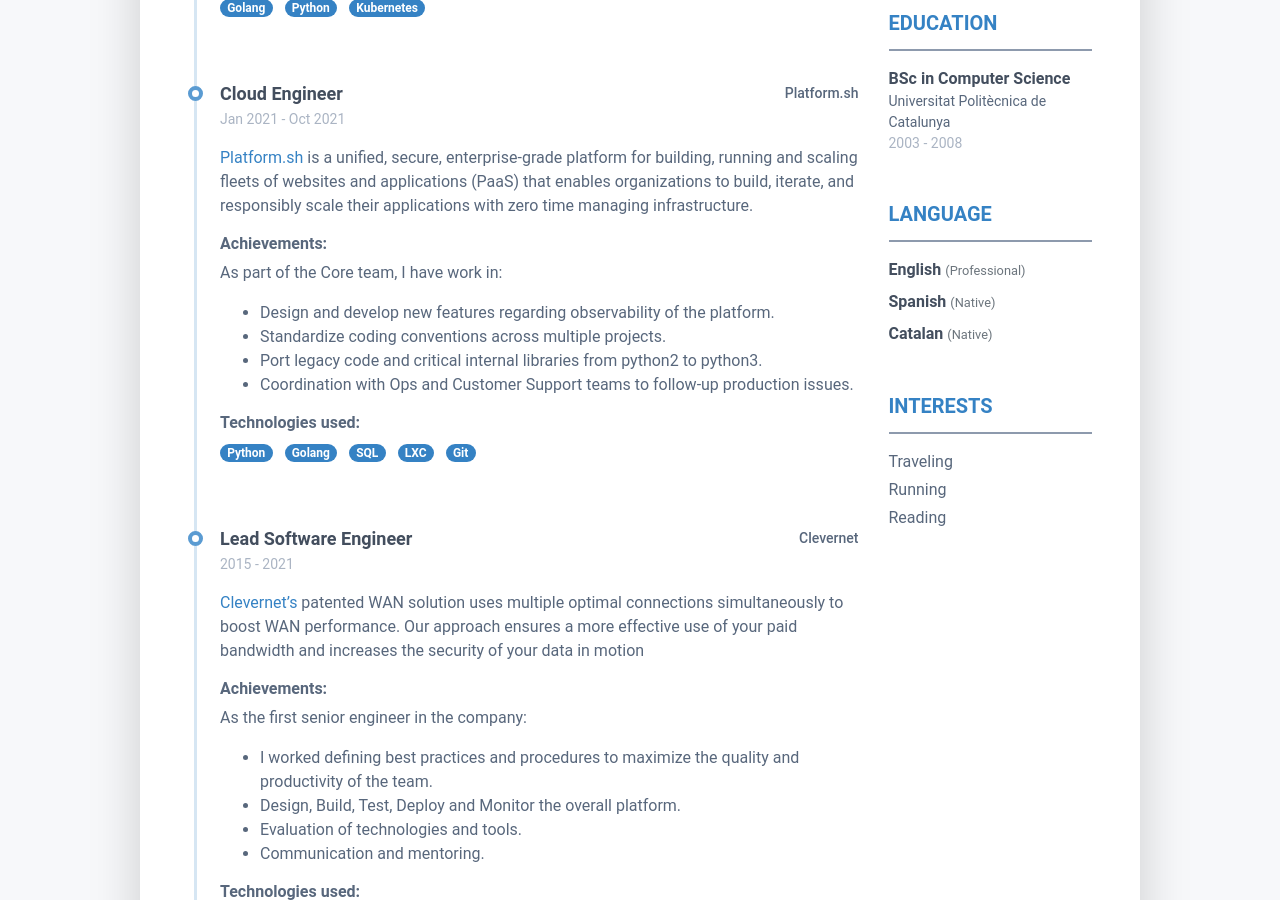
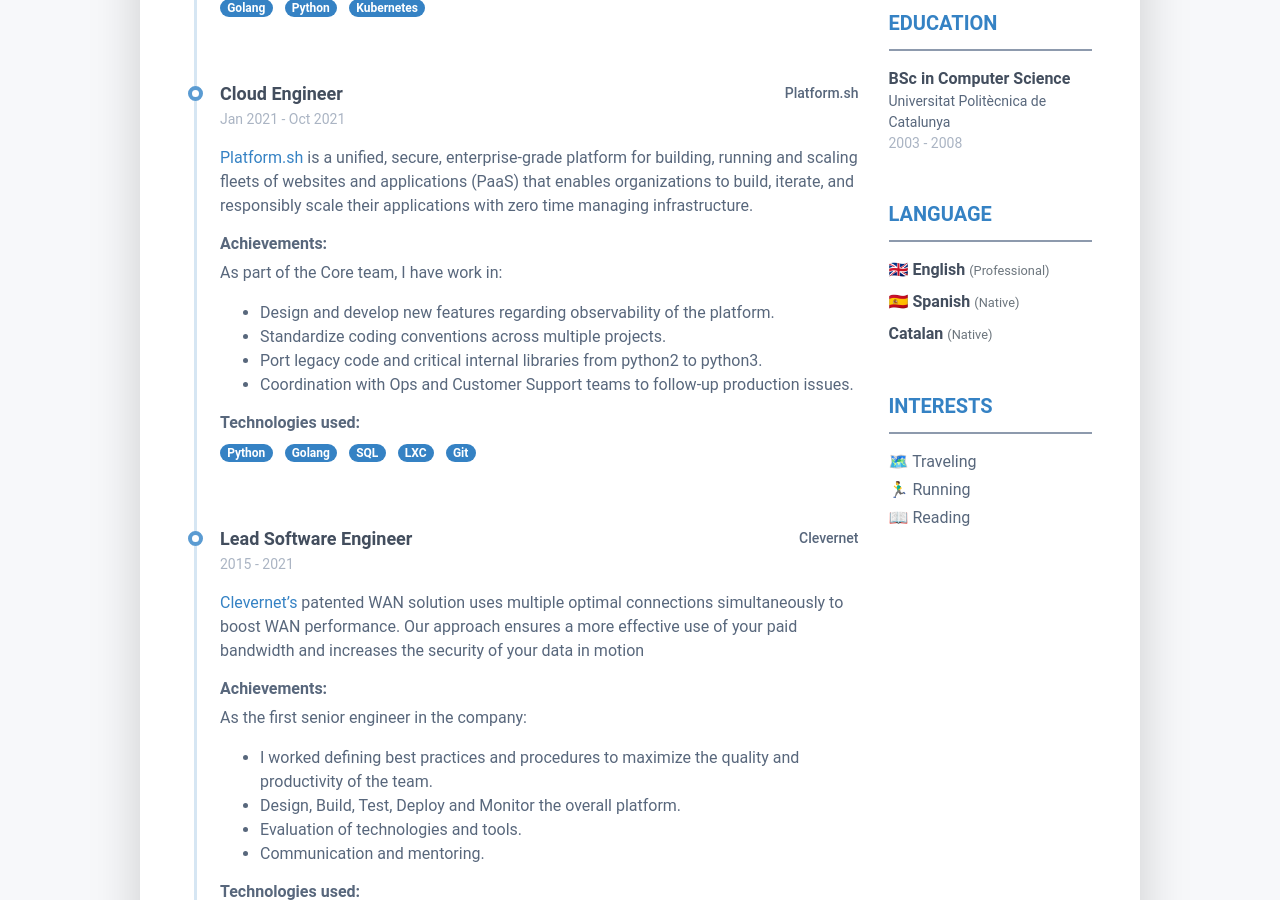
Before and after one commit to robertobarreda/robertobarreda.github.io, a Jekyll site: the page built from index.markdown, in a window 1280 px wide and 900 px high, scrolled down 916 px. Built offline with Jekyll 4.4.1, drawn with Linux system fonts in a browser that asks for light colours.

Commit message:
Add emojis

```diff
--- a/_data/data.yml
+++ b/_data/data.yml
@@ -12,17 +12,17 @@
   twitter: "@roberto_barreda"
 
 languages:
-  - idiom: English
+  - idiom: 🇬🇧 English
     level: Professional
-  - idiom: Spanish
+  - idiom: 🇪🇦 Spanish
     level: Native
   - idiom: Catalan
     level: Native
 
 interests:
-  - name: Traveling
-  - name: Running
-  - name: Reading
+  - name: 🗺️ Traveling
+  - name: 🏃‍♂️ Running
+  - name: 📖 Reading
 
 summary: |
   Software Engineer with 15+ years of experience in the industry.
```
